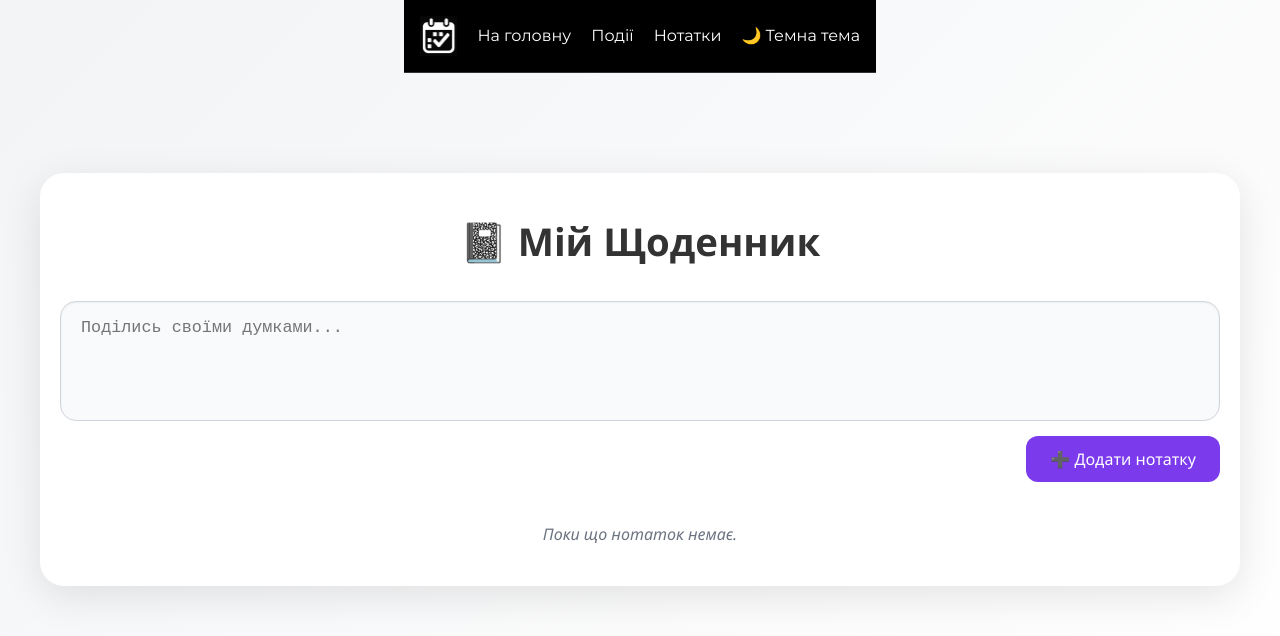
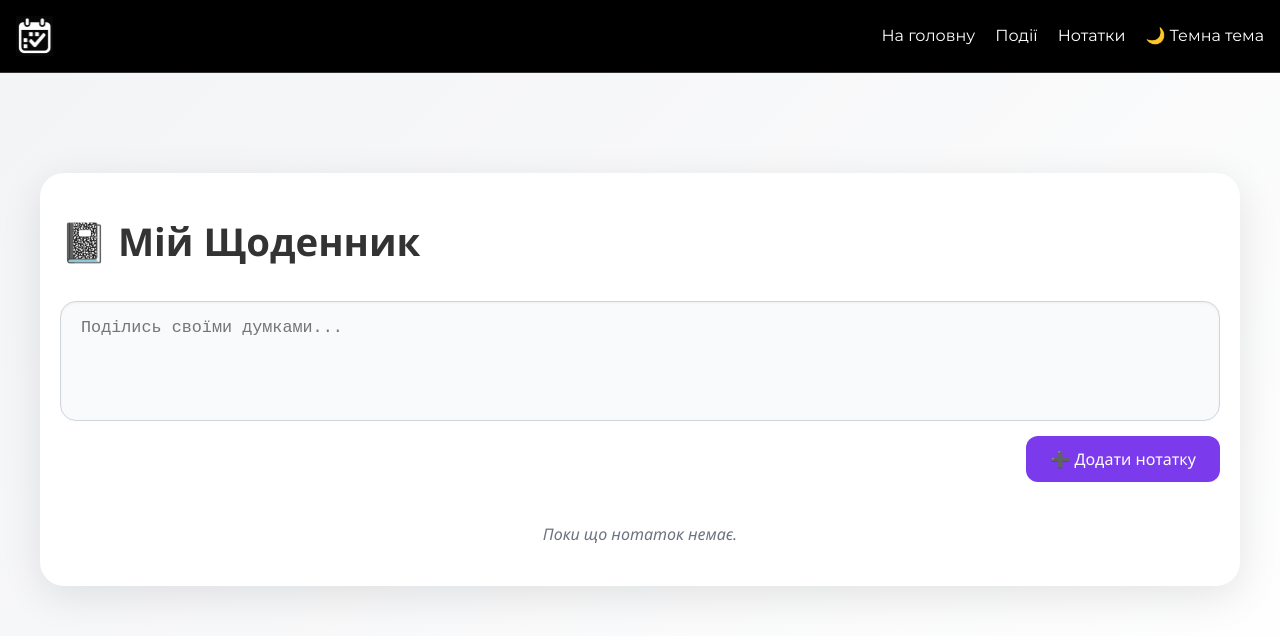
Before and after one commit to kulikp1/planner, a React (Vite) app: page /notes in a window 1280 px wide. Shown: the top 636 px of the page. Built offline with nearby package versions, Linux system fonts and the light colour scheme.

Commit message:
update scroll and style for notes

```diff
--- a/src/components/Notes/Notes.jsx
+++ b/src/components/Notes/Notes.jsx
@@ -41,8 +41,9 @@ const Notes = () => {
   };
 
   return (
+    <div>
+      <NavBar />
       <div className={clsx(styles.page)}>
-      <NavBar />
         <div className={styles.container}>
           <h2 className={styles.title}>📓 Мій Щоденник</h2>
 
@@ -80,6 +81,7 @@ const Notes = () => {
           )}
         </div>
       </div>
+    </div>
   );
 };
 
--- a/src/components/Notes/Notes.module.css
+++ b/src/components/Notes/Notes.module.css
@@ -1,6 +1,8 @@
 .page {
   min-height: 100vh;
-  width: 100%;
+  height: 100vh;
+  overflow-y: auto;
+  margin-left: auto;
   display: flex;
   flex-direction: column;
   align-items: center;
@@ -17,7 +19,6 @@
   border-radius: 24px;
   box-shadow: 0 10px 40px rgba(0, 0, 0, 0.1);
   font-family: "Segoe UI", sans-serif;
-  display: flex;
   flex-direction: column;
   align-items: center;
 }
```
Lines whose indentation alone changed are shown as unchanged.
